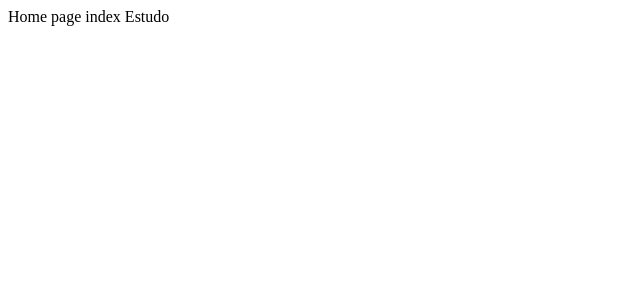
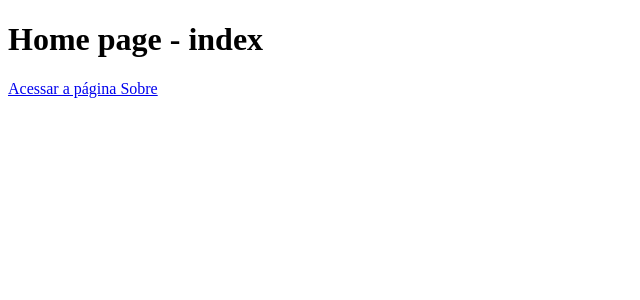
Before and after one commit to sidneyweb/estudo_react, a Next.js app: page / in a window 1280 px wide. Shown: the top 300 px of the page, without its empty margins (0-640 px from the left). Built offline with nearby package versions, Linux system fonts and the light colour scheme.

Commit message:
teste funça kink do Netx.js

```diff
--- a/pages/index.js
+++ b/pages/index.js
@@ -1,5 +1,13 @@
+import Link from 'next/link';
+
 function Home() {
-    return <div>Home page index Estudo</div>
+    return (<div>
+         <h1>Home page - index</h1>
+
+        <Link href="/sobre">
+            <a>Acessar a página Sobre</a>
+        </Link>
+        </div>)
 }
 
 export default Home
```
Also changed, not shown: pages/sobre.js (added, +13 -0 lines).
